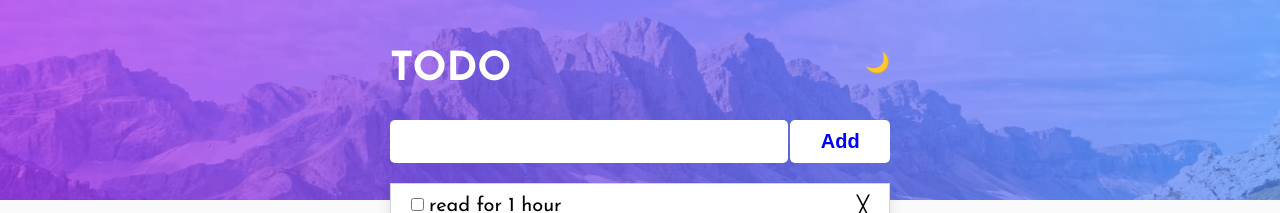
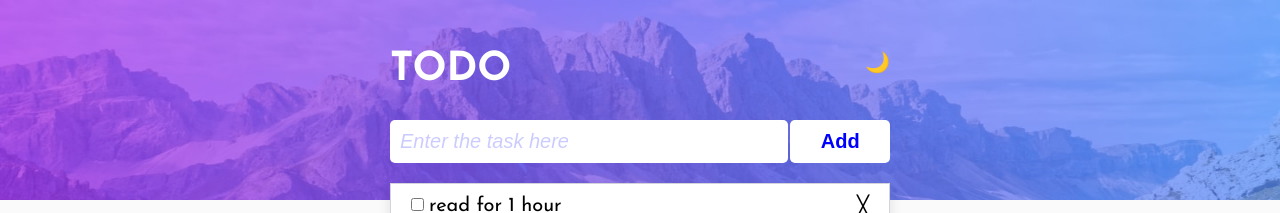
Before and after one commit to sujansince2003/Todo-List-app, a React (Create React App) app: page / in a window 1280 px wide. Shown: the top 213 px of the page. Built offline with nearby package versions, Linux system fonts and the light colour scheme.

Commit message:
placeholder

```diff
--- a/src/App.jsx
+++ b/src/App.jsx
@@ -29,8 +29,14 @@ function App() {
             <span>🌙</span>
           </div>
           <form className="add-form">
-            <input type="text" className="inputnbtn" />
-            <button className=" addbtn">Add</button>
+            <input
+              type="text"
+              className="inputnbtn"
+              placeholder="Enter the task here"
+            />
+            <button type="submit" className=" addbtn">
+              Add
+            </button>
           </form>
 
           <div className="alllists">
```
